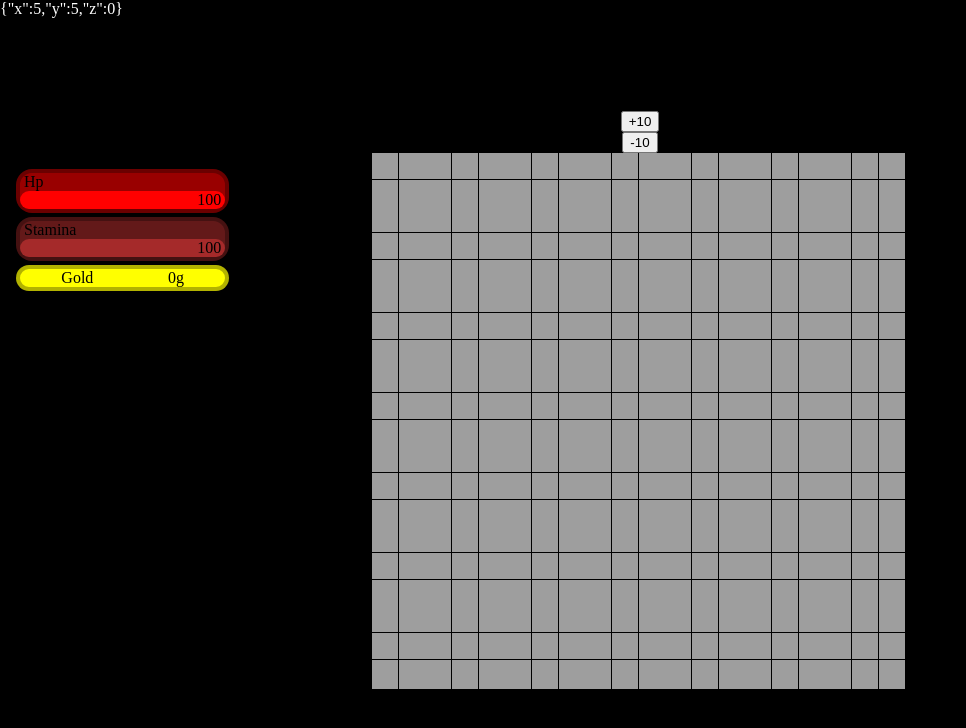
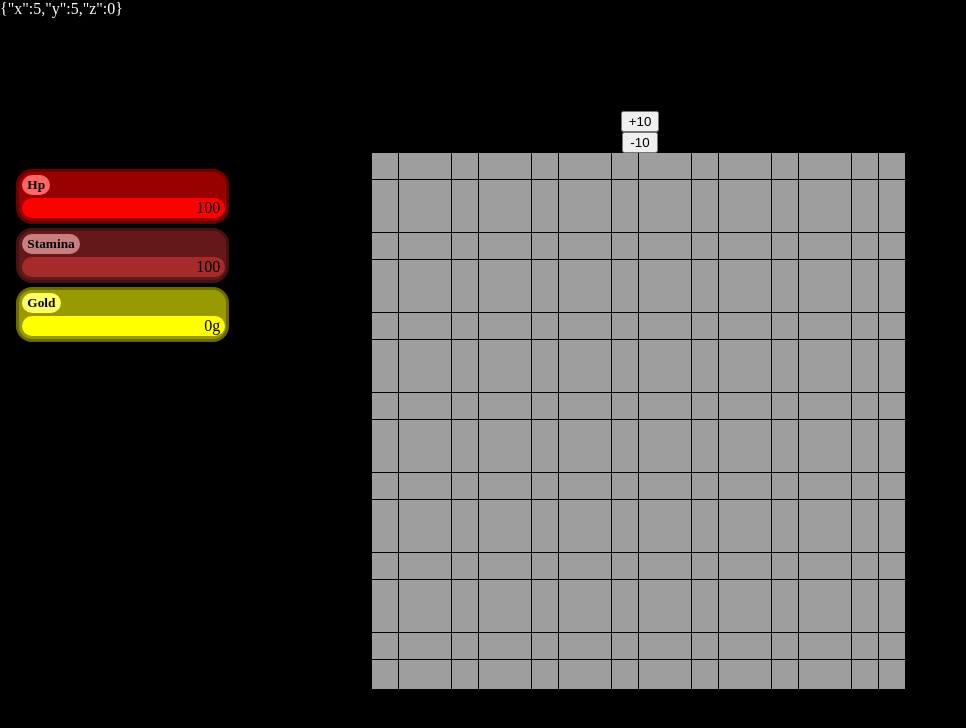
Before and after one commit to P0t1on/FlatPlayer, a SvelteKit app: page /game in a window 1280 px wide. Shown: the top 728 px of the page, without its empty margins (0-966 px from the left). Built offline with nearby package versions, Linux system fonts and the light colour scheme; no server answers.

Commit message:
스테이터스 디자인 개선

```diff
--- a/src/routes/game/components/Status.svelte
+++ b/src/routes/game/components/Status.svelte
@@ -10,25 +10,21 @@
 </script>
 
 {#if $max === 0}
-  <div
-    class={"status" + (name !== undefined ? " nolimit" : "")}
-    style={toStyleVariables({ color: $color })}
-  >
+  <div class="status" style={toStyleVariables({ color: $color })}>
     {#if name !== undefined}
-      <div>&nbsp;{$name}</div>
-      <div>{$value + (unit ? unit : "")}&nbsp;</div>
+      <div class="name">&nbsp;{$name}&nbsp;</div>
+      <div class="value">&nbsp;{$value + (unit ? unit : "")}&nbsp;</div>
     {:else}
       {$value + (unit ? unit : "")}&nbsp;
     {/if}
   </div>
 {:else}
   <div
-    class="status limit"
-    style={toStyleVariables({ color: $color }) +
-      `--fill: ${($value * 100) / $max};`}
+    class="status"
+    style={toStyleVariables({ color: $color, fill: ($value * 100) / $max })}
   >
     {#if name !== undefined}
-      <div class="name">&nbsp;{$name}</div>
+      <div class="name">&nbsp;{$name}&nbsp;</div>
       <div class="progress">&nbsp;{$value + (unit ? unit : "")}&nbsp;</div>
     {:else}
       <div class="progress">&nbsp;{$value + (unit ? unit : "")}&nbsp;</div>
@@ -37,32 +33,41 @@
 {/if}
 
 <style lang="scss">
+  @mixin status-value {
+    padding: 1px;
+    background-color: var(--color);
+    border-radius: 16px;
+  }
+
   div.status {
     text-align: right;
     user-select: none;
 
-    background-color: var(--color);
-    border: 4px solid #0000004d;
+    background-color: color-mix(in srgb, var(--color), #000 40%);
+    border: 3px solid #0000004d;
     border-radius: 16px;
     margin-bottom: 4px;
+    padding: 3px;
 
-    &.nolimit {
-      display: flex;
-      justify-content: space-around;
-    }
-
-    &.limit {
-      background-color: color-mix(in srgb, var(--color), #000 40%);
-
-      div.name {
-        text-align: left;
-      }
+    div.value {
+      @include status-value;
+      width: 100%;
     }
 
     div.progress {
-      background-color: var(--color);
+      @include status-value;
+      width: calc(var(--fill) * 1%);
+    }
+
+    div.name {
+      margin-bottom: 3px;
+      padding: 2px;
+      text-align: left;
       border-radius: 16px;
-      width: calc(var(--fill) * 1%);
+      width: min-content;
+      background-color: color-mix(in srgb, var(--color), #ffffff 40%);
+      font-weight: bold;
+      font-size: smaller;
     }
   }
 </style>
```
